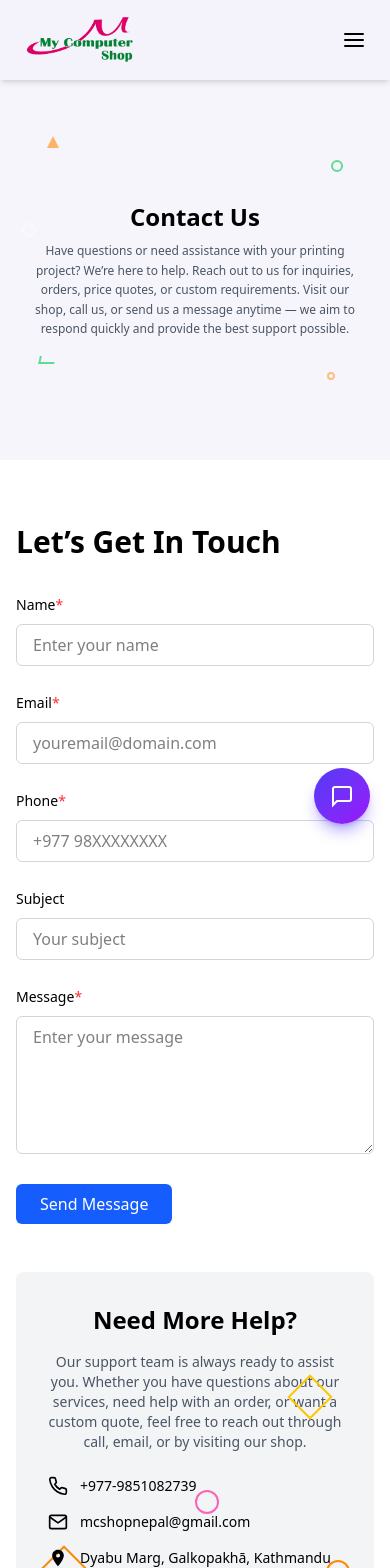
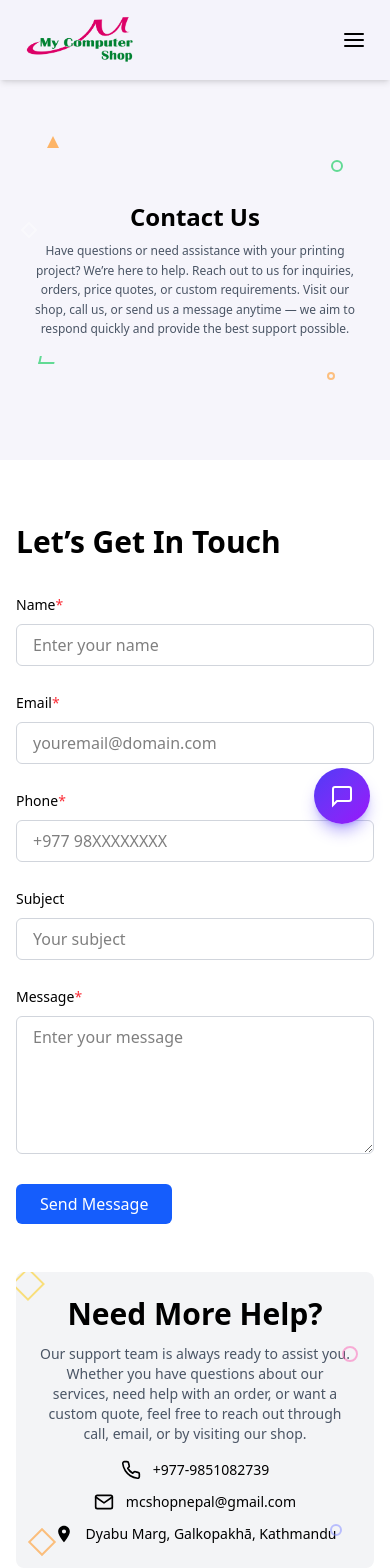
Before and after one commit to Apark-Technovative/mcshop, a React (Vite) app: page /contact in a window 390 px wide. Shown: the top 1568 px of the page. Built offline with nearby package versions, Linux system fonts and the light colour scheme; no server answers.

Commit message:
Fix Gallery layout by removing scroll

```diff
--- a/src/components/Services.jsx
+++ b/src/components/Services.jsx
@@ -74,7 +74,7 @@ const Services = () => {
               <div
                 key={service._id || index}
                 className={`flex flex-col items-center text-center w-44 sm:w-52 md:w-60
-          ${isOdd ? "md:mt-12" : ""}  // only small stagger on md+ screens
+          ${isOdd ? "md:mt-50" : ""}
         `}
               >
                 {index % 2 === 0 ? (
--- a/src/pages/ContactUsPage.jsx
+++ b/src/pages/ContactUsPage.jsx
@@ -24,23 +24,14 @@ const ContactUsPage = () => {
 
   useEffect(() => {
     if (success) {
-      const timer = setTimeout(() => {
-        setSuccess("");
-      }, 3000);
+      const timer = setTimeout(() => setSuccess(""), 3000);
       return () => clearTimeout(timer);
     }
   }, [success]);
 
   const handleChange = (e) => {
-    setFormData({
-      ...formData,
-      [e.target.name]: e.target.value,
-    });
-    setErrors({
-      ...errors,
-      [e.target.name]: "",
-      submit: "",
-    });
+    setFormData({ ...formData, [e.target.name]: e.target.value });
+    setErrors({ ...errors, [e.target.name]: "", submit: "" });
   };
 
   const validate = () => {
@@ -69,7 +60,6 @@ const ContactUsPage = () => {
 
   const handleSubmit = async (e) => {
     e.preventDefault();
-
     const validationErrors = validate();
     if (Object.keys(validationErrors).length > 0) {
       setErrors(validationErrors);
@@ -79,17 +69,9 @@ const ContactUsPage = () => {
     try {
       setLoading(true);
       setSuccess("");
-
       await axiosInstance.post("/api/contact", formData);
-
       setSuccess("Your message has been sent successfully!");
-      setFormData({
-        name: "",
-        email: "",
-        phone: "",
-        subject: "",
-        message: "",
-      });
+      setFormData({ name: "", email: "", phone: "", subject: "", message: "" });
       setErrors({});
     } catch (error) {
       setErrors({
@@ -112,7 +94,8 @@ const ContactUsPage = () => {
       />
 
       <div className="max-w-6xl mx-auto px-4 py-16">
-        <div className="grid grid-cols-1 lg:grid-cols-2 gap-12">
+        <div className="grid grid-cols-1 lg:grid-cols-2 gap-12 items-start">
+
           <div>
             <h2 className="text-3xl font-semibold mb-8">Let’s Get In Touch</h2>
 
@@ -120,7 +103,6 @@ const ContactUsPage = () => {
               {success && (
                 <p className="text-green-600 text-sm font-medium">{success}</p>
               )}
-
               {errors.submit && (
                 <p className="text-red-500 text-sm">{errors.submit}</p>
               )}
@@ -226,30 +208,31 @@ const ContactUsPage = () => {
             </form>
           </div>
 
-          <div className="bg-gray-100 rounded-lg p-8 relative overflow-hidden">
-            <h2 className="text-2xl font-semibold text-center mb-4">
-              Need More Help?
-            </h2>
+          <div className="bg-gray-100 rounded-lg p-6 lg:p-8 relative flex flex-col justify-center items-center text-center overflow-hidden">
 
-            <p className="text-sm text-gray-600 mb-6 text-center">
+            <span className="absolute top-0 left-0 w-6 h-6 border-2 border-yellow-400 rotate-45 opacity-50"></span>
+            <span className="absolute top-1/4 right-4 w-4 h-4 border-2 border-pink-400 rounded-full opacity-50"></span>
+            <span className="absolute bottom-4 left-4 w-5 h-5 border-2 border-orange-400 rotate-45 opacity-50"></span>
+            <span className="absolute bottom-8 right-8 w-3 h-3 border-2 border-indigo-400 rounded-full opacity-50"></span>
+
+            <h2 className="text-3xl font-semibold mb-3">Need More Help?</h2>
+
+            <p className="text-sm text-gray-600 mb-4">
               Our support team is always ready to assist you. Whether you have
               questions about our services, need help with an order, or want a
               custom quote, feel free to reach out through call, email, or by
               visiting our shop.
             </p>
 
-            <div className="space-y-4 text-sm relative z-10">
-              <div className="flex items-center gap-3 cursor-pointer">
+            <div className="space-y-3 text-sm">
+              <div className="flex items-center gap-3 justify-center cursor-pointer">
                 <FiPhone className="text-xl" />
-                <a
-                  href="tel:+9779851082739"
-                  className="hover:text-blue-600 transition"
-                >
+                <a href="tel:+9779851082739" className="hover:text-blue-600 transition">
                   +977-9851082739
                 </a>
               </div>
 
-              <div className="flex items-center gap-3 cursor-pointer">
+              <div className="flex items-center gap-3 justify-center cursor-pointer">
                 <FiMail className="text-xl" />
                 <a
                   href="mailto:mcshopnepal@gmail.com"
@@ -259,18 +242,11 @@ const ContactUsPage = () => {
                 </a>
               </div>
 
-              <div className="flex items-center gap-3">
+              <div className="flex items-center gap-3 justify-center">
                 <MdLocationOn className="text-xl" />
                 <span>Dyabu Marg, Galkopakhā, Kathmandu</span>
               </div>
             </div>
-
-            <span className="absolute top-1/3 right-12 w-8 h-8 border-2 border-yellow-400 rotate-45"></span>
-            <span className="absolute top-2/3 left-1/2 w-6 h-6 border-2 border-pink-400 rounded-full"></span>
-            <span className="absolute bottom-4 left-8 w-8 h-8 border-2 border-orange-400 rotate-45"></span>
-            <span className="absolute bottom-2 -left-2 w-4 h-4 border-2 border-green-500 rounded-full"></span>
-            <span className="absolute bottom-4 right-6 w-6 h-6 border-2 border-orange-400 rounded-full"></span>
-            <span className="absolute bottom-3 -right-4 w-3 h-3 border-2 border-indigo-400 rounded-full"></span>
           </div>
         </div>
       </div>
@@ -282,7 +258,7 @@ const ContactUsPage = () => {
         <div className="max-w-[1400px] mx-auto px-6">
           <iframe
             className="w-full h-[500px] border-0"
-            src="https://maps.google.com/maps?width=100%25&height=600&hl=en&q=My%20Computer%20Shop%20(Naksha%20Printing%20&%20Photocopy%20Shop)%20Color%20&%20B/W+(My%20Computer%20Shop)&t=&z=15&ie=UTF8&iwloc=B&output=embed"
+            src="https://maps.google.com/maps?width=100%25&amp;height=600&amp;hl=en&amp;q=My%20Computer%20Shop%20(Naksha%20Printing%20&amp;%20Photocopy%20Shop)%20Color%20&amp;%20B/W+(My%20Computer%20Shop)&amp;t=&amp;z=15&amp;ie=UTF8&amp;iwloc=B&amp;output=embed"
             loading="lazy"
             referrerPolicy="no-referrer-when-downgrade"
             title="My Computer Shop Location"
--- a/src/pages/Gallery.jsx
+++ b/src/pages/Gallery.jsx
@@ -11,7 +11,6 @@ const Gallery = () => {
   useEffect(() => {
     document.title = "Gallery | mcshop";
   }, []);
-
 
   useEffect(() => {
     const fetchGallery = async () => {
@@ -50,16 +49,6 @@ const Gallery = () => {
     fetchGallery();
   }, []);
 
-  if (loading)
-    return <p className="text-center py-20 text-gray-600">Loading gallery...</p>;
-
-  if (error || images.length === 0)
-    return (
-      <p className="text-center py-20 text-red-500">
-        Failed to load gallery
-      </p>
-    );
-
   const ImageBox = ({ image, index }) => (
     <div
       className="relative mb-3 break-inside-avoid overflow-hidden rounded-lg group opacity-0"
@@ -83,6 +72,10 @@ const Gallery = () => {
     </div>
   );
 
+  const SkeletonBox = () => (
+    <div className="mb-3 break-inside-avoid rounded-lg bg-gray-300 animate-pulse h-[220px]" />
+  );
+
   return (
     <>
       <Hero
@@ -91,16 +84,26 @@ const Gallery = () => {
         description="Explore our gallery to see the quality and variety of work we produce. From engineering drawings and architectural layouts to creative photo prints, business cards, and custom gift items, our gallery showcases real samples of our printing capabilities. Each project represents our commitment to precision, clarity, and customer satisfaction."
       />
 
-      <section className="px-6 md:px-20 py-12 md:py-16 bg-gray-100 overflow-auto max-h-[95vh]">
+      <section className="px-6 md:px-20 py-12 md:py-16 bg-gray-100">
         <p className="text-center text-sm text-gray-600 mb-2">Gallery</p>
-        <h2 className="text-center text-2xl sm:text-3xl md:text-4xl font-bold leading-snug sm:leading-tight mb-4 sm:mb-6">
+        <h2 className="text-center text-2xl sm:text-3xl md:text-4xl font-bold mb-6">
           Spectacular Works From Our <br /> Digital Print Services
         </h2>
 
+        {error && (
+          <p className="text-center text-red-500 py-10">
+            Failed to load gallery
+          </p>
+        )}
+
         <div className="max-w-[1500px] mx-auto columns-2 lg:columns-3 gap-4">
-          {images.map((img, index) => (
-            <ImageBox key={index} image={img} index={index} />
-          ))}
+          {loading
+            ? Array.from({ length: 9 }).map((_, i) => (
+                <SkeletonBox key={i} />
+              ))
+            : images.map((img, index) => (
+                <ImageBox key={index} image={img} index={index} />
+              ))}
         </div>
       </section>
 
```
